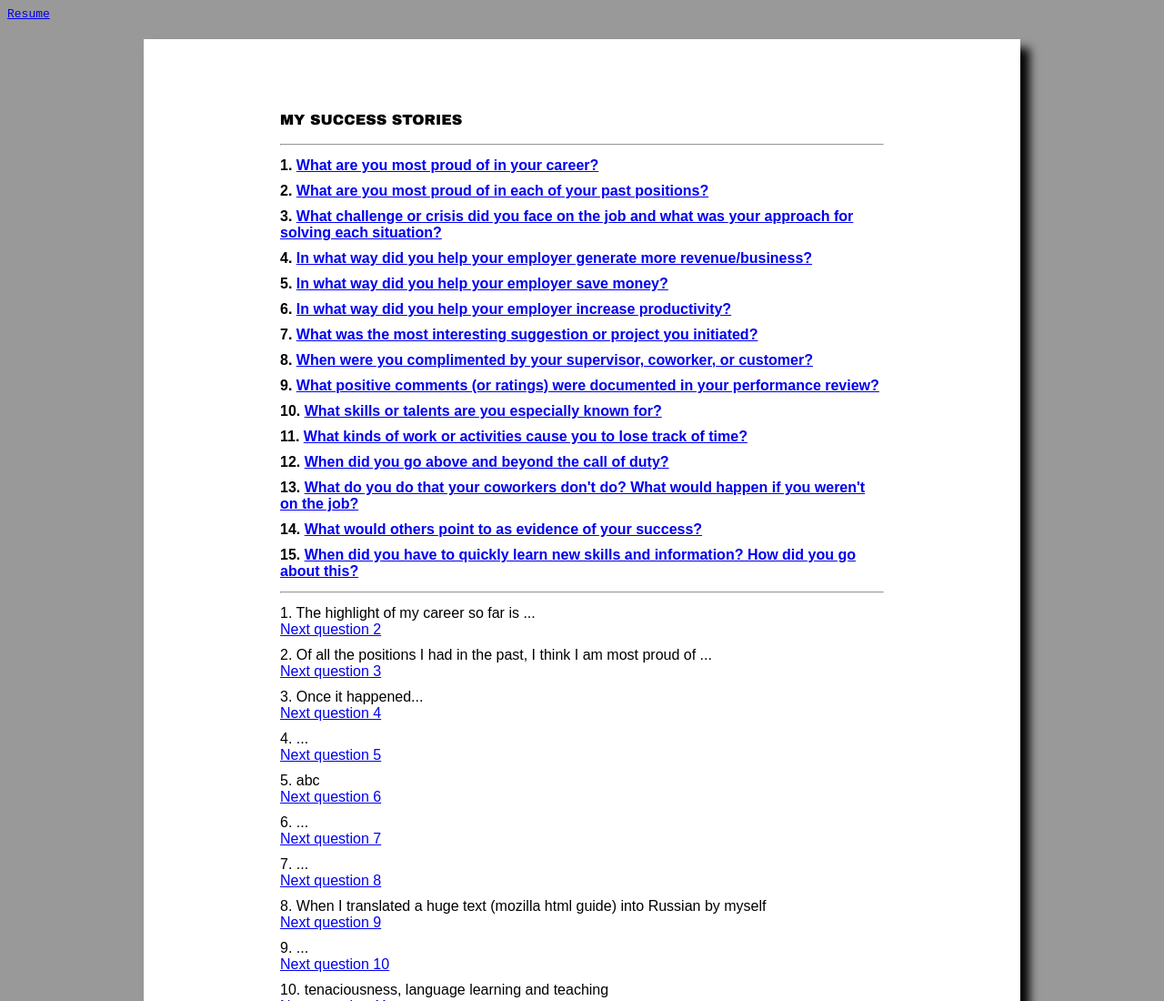
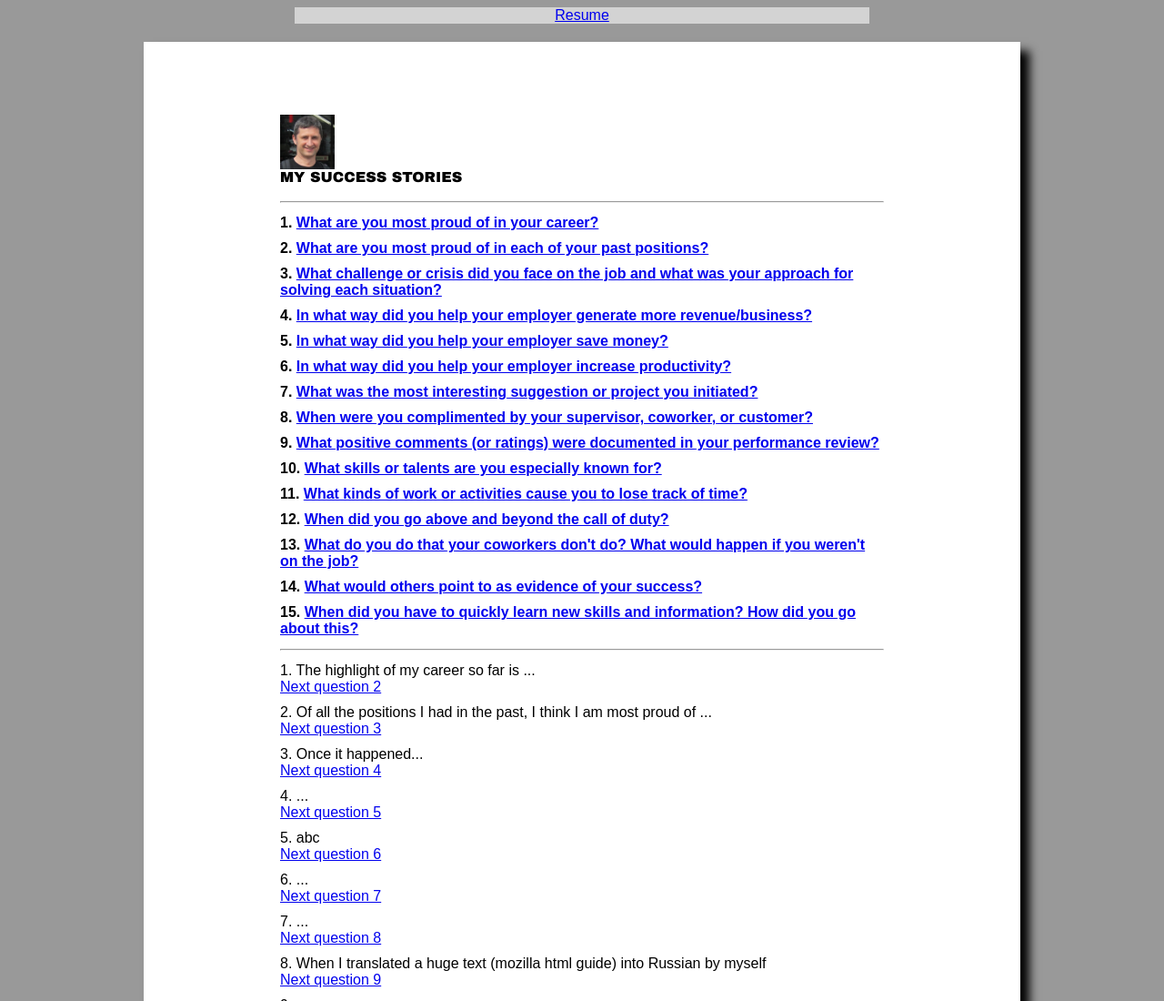
Before and after one commit to igoryen/resume, a website: page views/questions.html in a window 1280 px wide. Shown: the top 1100 px of the page at 91% size. Drawn offline with Linux system fonts and the light colour scheme.

Commit message:
Added a navigation bar

```diff
--- a/public/css/mystyle.css
+++ b/public/css/mystyle.css
@@ -63,6 +63,9 @@
 				padding-bottom: 5px;
 			}
 
+			.photo{
+
+			}
 			.question{
 				font-weight: bold;
 			}
@@ -82,6 +85,15 @@
 				text-transform: capitalize;
 				padding-top: 10px;
 			}
+
+			.topbar{
+				background-color: lightgray;
+				font-family: sans-serif;
+				margin: auto;
+				text-align: center;
+				width: 50%;
+
+			}
 			.wide{
 				width: 200px;
 			}
--- a/views/questions.html
+++ b/views/questions.html
@@ -3,8 +3,12 @@
 
 </head>
 <body>
-	<a href="/">Resume</a>
+	<div class="topbar">
+		<a href="/">Resume</a>
+	</div>
+
 	<div class="canvas">
+		<div class="photo"><img src="../public/img/igor.png" alt="igor" width="60"></div>
 		<div class="main_item" id="top">my success stories</div>
 		<hr>
 		<div id="questions"></div>
```
Also changed, not shown: views/index.html (+3 -1 lines).
